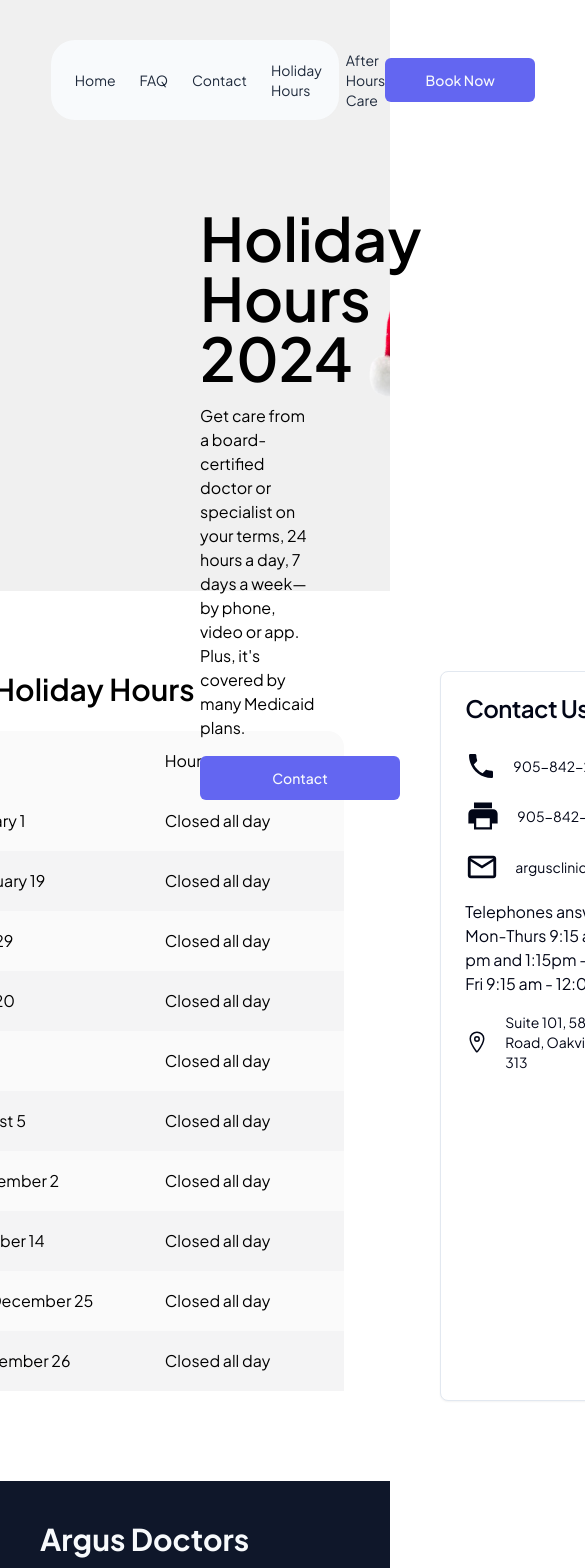
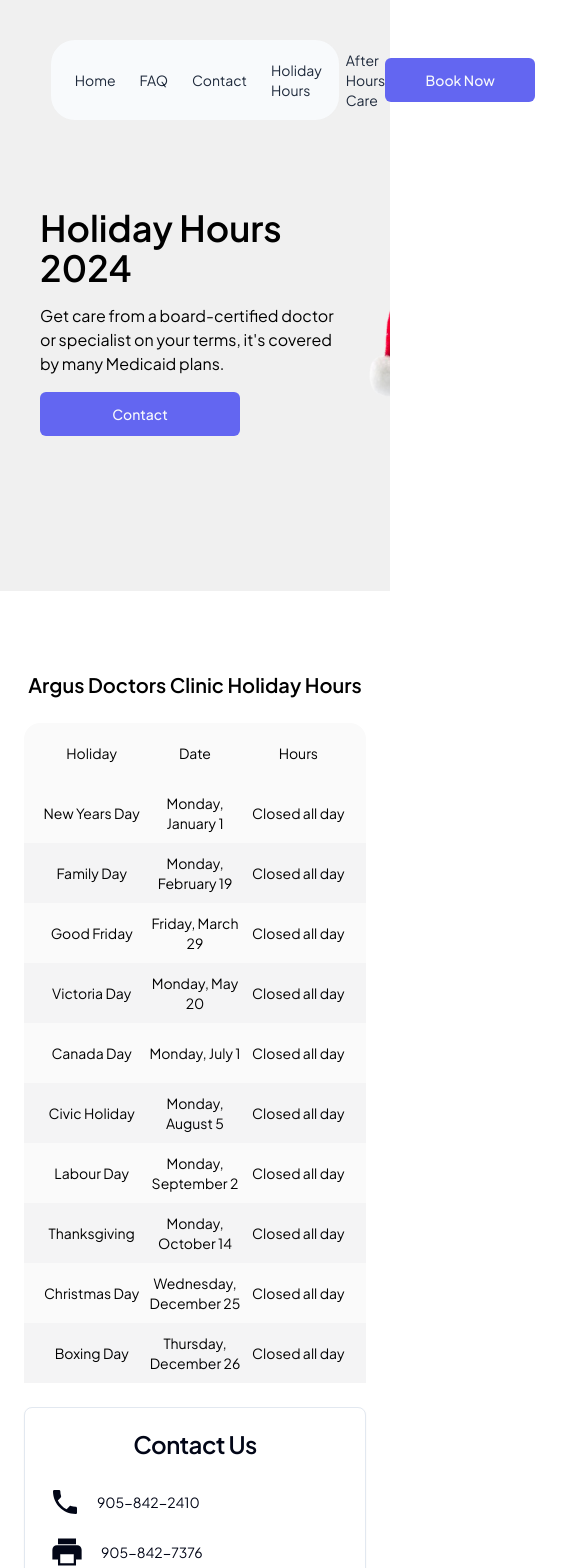
Before and after one commit to Trishaneww/argus-clinic, a Next.js app: page /holidayhours in a window 390 px wide. Shown: the top 1568 px of the page, 585 px wide, since content can reach past the window. Built offline with nearby package versions, Linux system fonts and the light colour scheme; grey boxes are pictures that could not be loaded.

Commit message:
footer data

```diff
--- a/app/afterhours/page.tsx
+++ b/app/afterhours/page.tsx
@@ -16,16 +16,16 @@ const AfterHours = () => {
 
         <Navbar />
 
-        <section className="flex gap-12 px-20 mt-64">
-          <div className="flex flex-col gap-6 w-4/5">
-            <h1 className="text-6xl font-semibold">After Hours</h1>
+        <section className="flex flex-col xl:flex-row gap-12 px-5 lg:px-20 mt-64">
+          <div className="flex flex-col text-center xl:text-left gap-6 xl:w-4/5">
+            <h1 className="text-3xl lg:text-6xl font-semibold">After Hours</h1>
             <p>As you probably know, office is part of a large group of Family Physicians called the South Oakville FHO (Family Health Organization).</p>
 
-            <p>There is a FHO doctor, one of our colleagues, on call every evening from Monday to Froday from 5pm to 8pm and as of July 1, 2022, the FHO clinnics started opening most Saturdays            and Sundays.</p>
+            <p>There is a FHO doctor, one of our colleagues, on call every evening from Monday to Froday from 5pm to 8pm and as of July 1, 2022, the FHO clinnics started opening most Saturdays and Sundays.</p>
 
-            <p>This is only for URGENT appointments and not meant for routine visits. In case of a same day URGENT problem, please call our office first to request an appointment and we will          try to fit you in the same or next day. Otherwise, if it is after 5 pm, please call the FHO phone line at 905-815-9177 and you will be informed of the location and phone number of         the FHO Clinic for that night or the Saturday or Sunday. We will receive a note regarding your encounter so that we can follow up with you. Results of any tests the After Hours        doctor ordered will be sent to your family doctor. You may also call Telehealth at 1-866-797-0000 to speak to an RN.</p>
+            <p>This is only for URGENT appointments and not meant for routine visits. In case of a same day URGENT problem, please call our office first to request an appointment and we will try to fit you in the same or next day. Otherwise, if it is after 5 pm, please call the FHO phone line at 905-815-9177 and you will be informed of the location and phone number of the FHO Clinic for that night or the Saturday or Sunday. We will receive a note regarding your encounter so that we can follow up with you. Results of any tests the After Hours doctor ordered will be sent to your family doctor. You may also call Telehealth at 1-866-797-0000 to speak to an RN.</p>
 
-            <p>Please note that if you choose to use walk in clinics outside our FHO, the medical information for that visit is NOT sent to us and makes it unsafe as there is no continuity of             care and they do not have your medical history. As a result, repeated visits to walk in clinics outside of our FHO could result in the request to find another doctor.</p>
+            <p>Please note that if you choose to use walk in clinics outside our FHO, the medical information for that visit is NOT sent to us and makes it unsafe as there is no continuity of care and they do not have your medical history. As a result, repeated visits to walk in clinics outside of our FHO could result in the request to find another doctor.</p>
 
             <p>Part of the agreed upon terms of the FHO in which you enrolled includes using our After Hours Clinics and avoiding other walk-in clinics.</p>
 
@@ -38,7 +38,6 @@ const AfterHours = () => {
             src="/assets/images/background14.jpeg"
             alt="after hours"
           />
-
         </section>
 
         <Footer />
--- a/app/contact/page.tsx
+++ b/app/contact/page.tsx
@@ -14,9 +14,9 @@ const Contact = () => {
     <div className="flex flex-col">
 
         <section className="flex flex-col contact px-10">
-          {/* <Navbar /> */}
+          <Navbar />
           <div className="relative flex flex-col gap-4 mt-52 xl:ml-40 items-start xl:w-2/4">
-            <h1 className="text-6xl font-semibold">Contact</h1>
+            <h1 className="text-4xl md:text-6xl font-semibold">Contact</h1>
             <p className="xl:w-3/4">Get care from a board-certified doctor or specialist on your terms, it's covered by many Medicaid plans.</p>
             <Button className="w-[200px]">Get Directions <MdArrowOutward className="ml-2"/> </Button>
           </div>
--- a/app/holidayhours/page.tsx
+++ b/app/holidayhours/page.tsx
@@ -14,38 +14,37 @@ const HolidayHours = () => {
     <div className="flex flex-col">
         <section className="flex flex-col holidayHours px-10">
           <Navbar />
-          <div className="relative flex flex-col gap-4 mt-52 ml-40 items-start w-2/4">
-            <h1 className="text-6xl font-semibold">Holiday Hours 2024</h1>
-            <p className="w-3/4">Get care from a board-certified doctor or specialist on your terms, 24 hours a day, 7 days a week—by phone, video or app. Plus, it's covered by many Medicaid plans.</p>
+          <div className="relative flex flex-col gap-4 mt-52 xl:ml-40 items-start xl:w-2/4">
+            <h1 className="text-4xl md:text-6xl font-semibold">Holiday Hours 2024</h1>
+            <p className="xl:w-3/4">Get care from a board-certified doctor or specialist on your terms, it's covered by many Medicaid plans.</p>
             <Button className="w-[200px]">Contact</Button>
           </div>
         </section>
         {/* <Navbar /> */}
 
-         <section className="flex flex-col gap-6 px-20 mt-20">
-            <div className="flex justify-center gap-24 items-start">
-
-              <div>
-                <h1 className="text-3xl font-semibold mb-6">Argus Doctors Clinic Holiday Hours</h1>
-                <div className="flex flex-col w-[650px] rounded-2xl bg-zinc-50">
+         <section className="flex flex-col  justify-center items-center gap-6 px-6 md:px-20 mt-20">
+            <div className="flex flex-col lg:flex-row justify-center gap-6 xl:gap-20 items-start text-center md:text-left">
+              <div className="w-full lg:w-3/4">
+                <h1 className="text-xl md:text-3xl font-semibold mb-6">Argus Doctors Clinic Holiday Hours</h1>
+                <div className="text-sm md:text-base flex flex-col w-full xl:w-[650px] rounded-2xl bg-zinc-50">
                   <div className="flex items-center h-[60px] p-4">
-                    <p className="w-[200px]">Holiday</p>
-                    <p className="w-[300px]">Date</p>
-                    <p className="w-[180px]">Hours</p>
+                    <p className="w-1/3 xl:w-[200px]">Holiday</p>
+                    <p className="w-1/3 xl:w-[300px]">Date</p>
+                    <p className="w-1/3 xl:w-[180px]">Hours</p>
                   </div>
                   {holidayHours.map((holiday) => (
-                    <div className={`flex items-center h-[60px] p-4 ${holiday.id % 2 === 0 && 'bg-zinc-100'}`}>
-                      <p className="w-[200px]">{holiday.holiday}</p>
-                      <p className="w-[300px]">{holiday.date}</p>
-                      <p className="w-[180px]">{holiday.hours}</p>
+                    <div className={`text-sm md:text-base flex items-center h-[60px] p-4 ${holiday.id % 2 === 0 && 'bg-zinc-100'}`}>
+                      <p className="w-1/3 xl:w-[200px]">{holiday.holiday}</p>
+                      <p className="w-1/3 xl:w-[300px]">{holiday.date}</p>
+                      <p className="w-1/3 xl:w-[180px]">{holiday.hours}</p>
                     </div>
                   ))}
               </div>
-              </div>
+            </div>
 
 
 
-              <Card className="w-[350px]">
+              <Card className="w-full md:w-[380px]">
                     <CardHeader>
                         <CardTitle>Contact Us</CardTitle>
                         <CardDescription></CardDescription>
@@ -65,12 +64,12 @@ const HolidayHours = () => {
                             <p className="text-sm">argusclinic@gmail.com</p>
                         </div>
 
-                        <p>Telephones answered Mon-Thurs 9:15 am - 12:00 pm and 1:15pm - 4:00 pm, Fri 9:15 am - 12:00 pm</p>
+                        <p className="text-left text-sm md:text-base">Telephones answered Mon-Thurs 9:15 am - 12:00 pm and 1:15pm - 4:00 pm, Fri 9:15 am - 12:00 pm</p>
 
 
                         <div className="flex justify-start items-center gap-4 w-full">
                             <IoLocationOutline size={44}/>
-                            <p className="text-sm">Suite 101, 586 Argus Road, Oakville, ON L6J 313</p>
+                            <p className="text-sm text-left">Suite 101, 586 Argus Road, Oakville, ON L6J 313</p>
                         </div>
 
                         <iframe src="https://www.google.com/maps/embed?pb=!1m18!1m12!1m3!1d2896.1654527972723!2d-79.6904917082211!3d43.45714289061273!2m3!1f0!2f0!3f0!3m2!1i1024!2i768!4f13.1!3m3!1m2!1s0x882b5ce7be055a59%3A0x754258adbb819e55!2s586%20Argus%20Rd%2C%20Oakville%2C%20ON%20L6J%203J3!5e0!3m2!1sen!2sca!4v1723251218472!5m2!1sen!2sca"  loading="lazy"  className="w-full h-[18rem]"></iframe>
--- a/components/Hero.tsx
+++ b/components/Hero.tsx
@@ -39,7 +39,7 @@ const Hero = () => {
 
         <p>At the present time, wearing a mask is now optional but we do ask that if you have any type of respiratory symptoms that you do wear a mask.</p>
 
-        <p>If you have COVID symptoms we request that vou try to do a test before coming to the office. In the case of a positive test let us know and your appointment will be virtual or by telephone instead of in the office. COVID test kits are available in the office and at locations listed on the <a href="https://www.halton.ca/For-Residents/Public-Health" className="text-sky-600">Halton Region Public Health website.</a></p>
+        <p>If you have COVID symptoms we request that vou try to do a test before coming to the office. In the case of a positive test let us know and your appointment will be virtual or by telephone instead of in the office. COVID test kits are available in the office and at locations listed on the <a href="https://www.halton.ca/For-Residents/Public-Health" target="_blank" className="text-sky-600">Halton Region Public Health website.</a></p>
 
         <p>Blance ensure vou have a valid health card and let us know if it has recently been renewed. This is Isalso a good time to provide any updates to your address. telephone number or email address. On arrival at the office we do ask COVID screening questions and request you sanitize your hands. Please wear a mask if you have any type of respiratory symptoms.</p>
 
```
